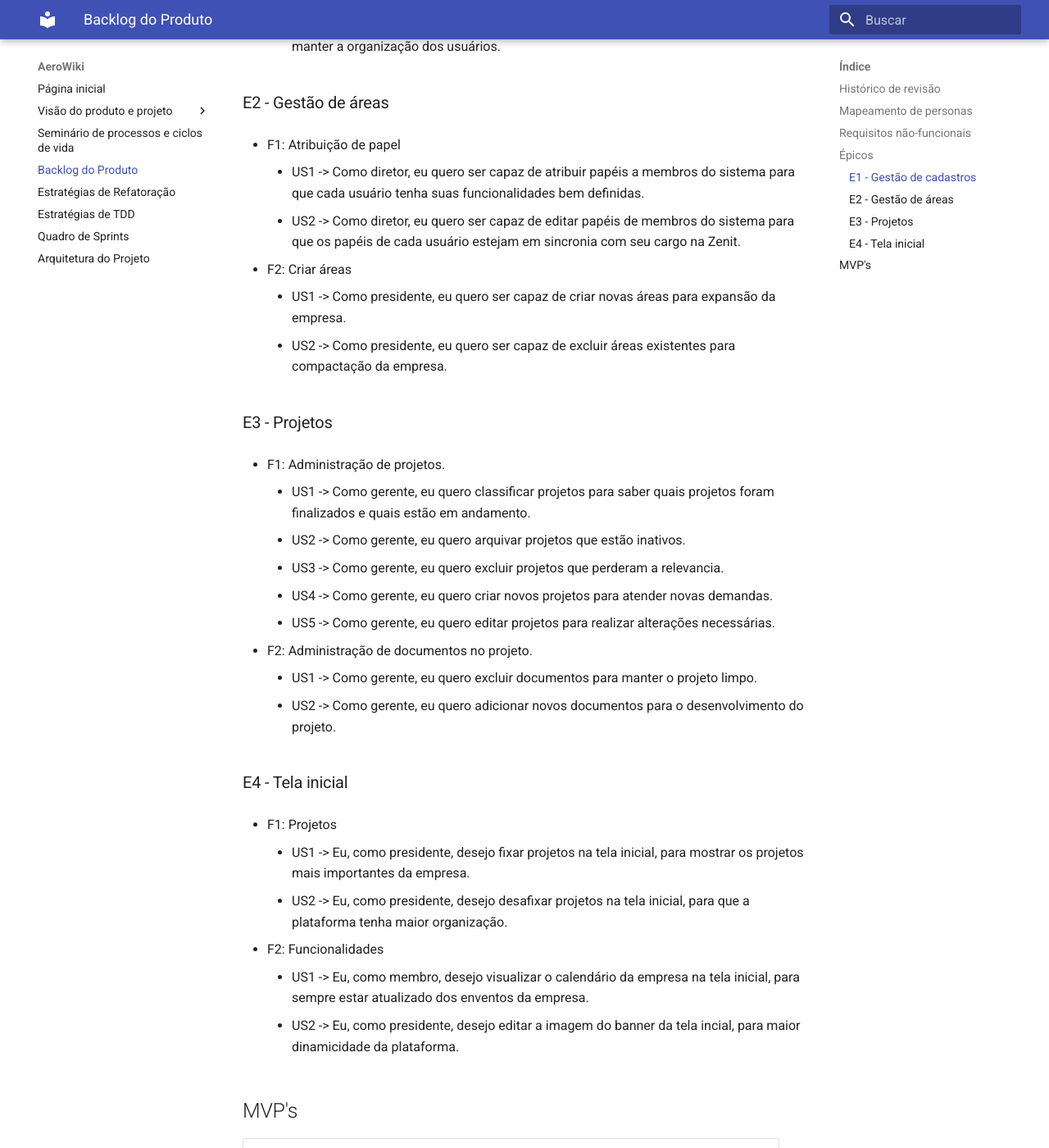
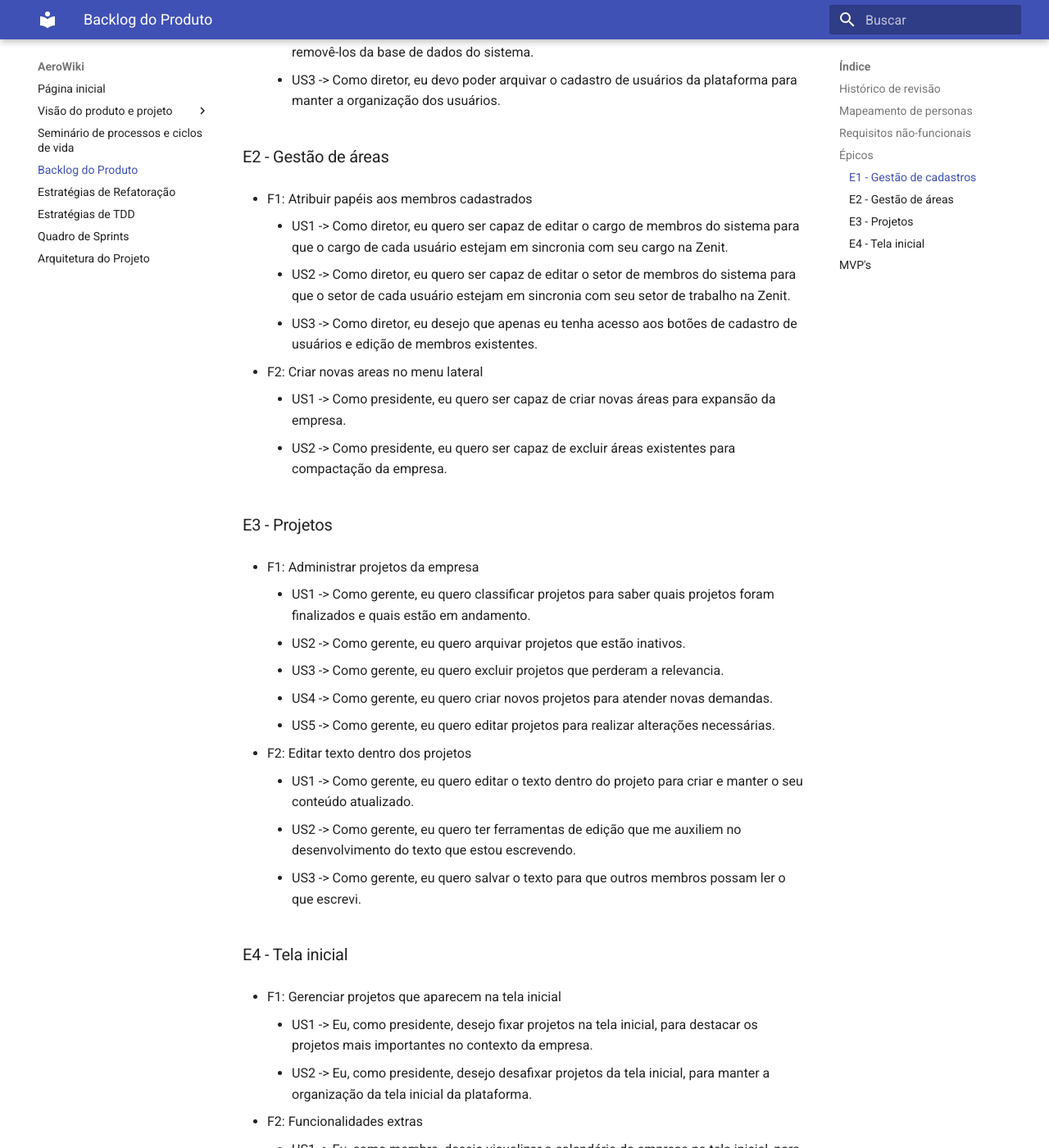
Before and after one commit to mdsreq-fga-unb/2022.2-AeroWiki, an MkDocs documentation site: the page built from gitpages/docs/backlog_do_podruto.md, in a window 1280 px wide and 1400 px high, scrolled down 2494 px. Shown: the whole window at 82% size. Built offline with MkDocs 1.6.1 and Material for MkDocs 9.7.7, drawn with Linux system fonts in a browser that asks for light colours; some of the changed text lies outside the part shown.

Commit message:
Correções no backlog e quadro de sprints

```diff
--- a/gitpages/docs/backlog_do_podruto.md
+++ b/gitpages/docs/backlog_do_podruto.md
@@ -10,8 +10,10 @@
 | 02/12/2022 | 0.6 | Atualização do backlog com base nos feedbacks do professor e do cliente | Arthur D'Assumpção<br>Arthur Trindade |
 | 05/12/2022 | 0.7 | Adição de alguns US's para revisão | Arthur Trindade |
 | 06/12/2022 | 0.8 | Definição dos MVP's 1 e 2 | Arthur D'Assumpção<br>Arthur Trindade<br>Gabriel de Souza<br>Lucas Queiroz<br>Miguel Moreira |
-| 06/12/2022 | 0.9 | Reformulação de todo o documento | Arthur Trindade<br>Lucas Queiroz<br>Miguel Moreira |
-| 07/12/2022 | 0.91 | Reformulação de todo o documento | Arthur D'Assumpção<br>Arthur Trindade<br>Lucas Queiroz<br>Miguel Moreira|
+| 06/12/2022 | 0.9 | Refatoração de todo o documento | Arthur Trindade<br>Lucas Queiroz<br>Miguel Moreira |
+| 07/12/2022 | 1.0 | Refatoração de todo o documento | Arthur D'Assumpção<br>Arthur Trindade<br>Lucas Queiroz<br>Miguel Moreira |
+| 30/01/2023 | 1.1 | Refatoração do E3 e do E4 de acordo com a demanda do cliente. | Arthur Trindade<br>Miguel Moreira |
+
 
 ## Mapeamento de personas
 
@@ -19,7 +21,7 @@
 | ---------- | ------ |
 | Presidente | é um membro, um diretor e um gerente|
 | Diretor | é um membro e um gerente|
-| Gerente | é um membro|
+| Gerente | é um membro |
 | Membro | todos são membros |
 
 ## Requisitos não-funcionais
@@ -35,50 +37,52 @@
 ## Épicos
 
 ### E1 - Gestão de cadastros
-- F1: Manutenção de dados pessoais.
-    - US1 -> Como membro, devo poder alterar os dados pessoais do meu cadastro para atualizar a minha conta.
-    - US2 -> Como membro, quero realizar login no site para ter acesso ao sistema.
-- F2: Cadastro de membros
+- F1: Atualizar ou editar dados pessoais
+    - US1 -> Como membro, quero realizar login no site para ter acesso ao sistema.
+    - US2 -> Como membro, devo poder alterar os dados pessoais do meu cadastro para atualizar a minha conta.
+- F2: Cadastrar novos usuários e fazer manutenção de usuários cadastrados
     - US1 -> Como diretor, eu devo realizar o cadastro de usuários na plataforma para que eles possam ter acesso ao sistema.
     - US2 -> Como diretor, eu devo poder remover cadastro de usuários da plataforma para removê-los da base de dados do sistema.
     - US3 -> Como diretor, eu devo poder arquivar o cadastro de usuários da plataforma para manter a organização dos usuários.
 
 ### E2 - Gestão de áreas
 
-- F1: Atribuição de papel
-    - US1 -> Como diretor, eu quero ser capaz de atribuir papéis a membros do sistema para que cada usuário tenha suas funcionalidades bem definidas.
-    - US2 -> Como diretor, eu quero ser capaz de editar papéis de membros do sistema para que os papéis de cada usuário estejam em sincronia com seu cargo na Zenit.
+- F1: Atribuir papéis aos membros cadastrados
+    - US1 -> Como diretor, eu quero ser capaz de editar o cargo de membros do sistema para que o cargo de cada usuário estejam em sincronia com seu cargo na Zenit.
+    - US2 -> Como diretor, eu quero ser capaz de editar o setor de membros do sistema para que o setor de cada usuário estejam em sincronia com seu setor de trabalho na Zenit.
+    - US3 -> Como diretor, eu desejo que apenas eu tenha acesso aos botões de cadastro de usuários e edição de membros existentes.
 
-- F2: Criar áreas
+- F2: Criar novas areas no menu lateral
     - US1 -> Como presidente, eu quero ser capaz de criar novas áreas para expansão da empresa.
     - US2 -> Como presidente, eu quero ser capaz de excluir áreas existentes para compactação da empresa.
 
 ### E3 - Projetos
 
-- F1: Administração de projetos.
+- F1: Administrar projetos da empresa
     - US1 -> Como gerente, eu quero classificar projetos para saber quais projetos foram finalizados e quais estão em andamento.
     - US2 -> Como gerente, eu quero arquivar projetos que estão inativos.
     - US3 -> Como gerente, eu quero excluir projetos que perderam a relevancia.
     - US4 -> Como gerente, eu quero criar novos projetos para atender novas demandas.
     - US5 -> Como gerente, eu quero editar projetos para realizar alterações necessárias.
 
-- F2: Administração de documentos no projeto.
-    - US1 -> Como gerente, eu quero excluir documentos para manter o projeto limpo.
-    - US2 -> Como gerente, eu quero adicionar novos documentos para o desenvolvimento do projeto.
+- F2: Editar texto dentro dos projetos
+    - US1 -> Como gerente, eu quero editar o texto dentro do projeto para criar e manter o seu conteúdo atualizado.
+    - US2 -> Como gerente, eu quero ter ferramentas de edição que me auxiliem no desenvolvimento do texto que estou escrevendo.
+    - US3 -> Como gerente, eu quero salvar o texto para que outros membros possam ler o que escrevi.
 
 ### E4 - Tela inicial
 
-- F1: Projetos
-    - US1 -> Eu, como presidente, desejo fixar projetos na tela inicial, para mostrar os projetos mais importantes da empresa.
-    - US2 -> Eu, como presidente, desejo desafixar projetos na tela inicial, para que a plataforma tenha maior organização.
+- F1: Gerenciar projetos que aparecem na tela inicial
+    - US1 -> Eu, como presidente, desejo fixar projetos na tela inicial, para destacar os projetos mais importantes no contexto da empresa.
+    - US2 -> Eu, como presidente, desejo desafixar projetos da tela inicial, para manter a organização da tela inicial da plataforma.
 
-- F2: Funcionalidades
-    - US1 -> Eu, como membro, desejo visualizar o calendário da empresa na tela inicial, para sempre estar atualizado dos enventos da empresa.
-    - US2 -> Eu, como presidente, desejo editar a imagem do banner da tela incial, para maior dinamicidade da plataforma.
+- F2: Funcionalidades extras
+    - US1 -> Eu, como membro, desejo visualizar o calendário da empresa na tela inicial, para sempre estar atualizado dos enventos mais importantes.
+    - US2 -> Eu, como presidente, desejo editar a imagem do banner da tela incial, destacar alguma informação ou contexto da empresa.
 
 ## MVP's
 
 | MVP | Funcionalidades | Objetivo |
 | :---: | :--------------------------: | -------- |
-| 1 | E1-F1<br>E1-F2<br>E2-F1 | Dar suporte de login e cadastramento|
-| 2 | E3-F1<br>E3-F2<br>E4-F1<br>E4-F2  | Fazer a platarforma está altamente personalizável e usável para Zenit |
+| 1 | E1-F1<br>E1-F2<br>E2-F1 | Criação do login e cadastramento de novos usuários. |
+| 2 | E3-F1<br>E3-F2<br>E4-F1<br>E4-F2  | Fazer a platarforma altamente personalizável e utilizável para Zenit. |
```
Also changed, not shown: gitpages/docs/sprint.md (+30 -23 lines), gitpages/docs/visao_do_produto_e_projeto/visao-do-produto.md (+1 -1 lines), gitpages/docs/visao_do_produto_e_projeto/visao-do-projeto.md (+6 -6 lines).
